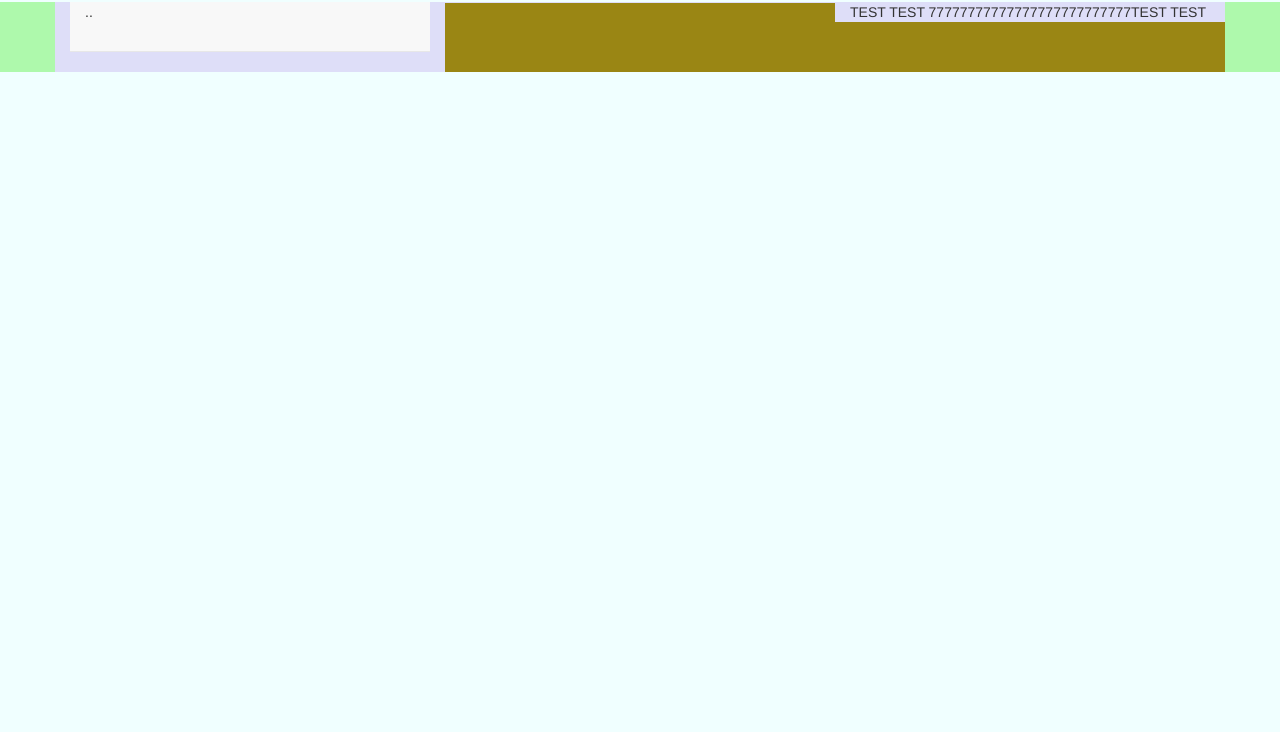
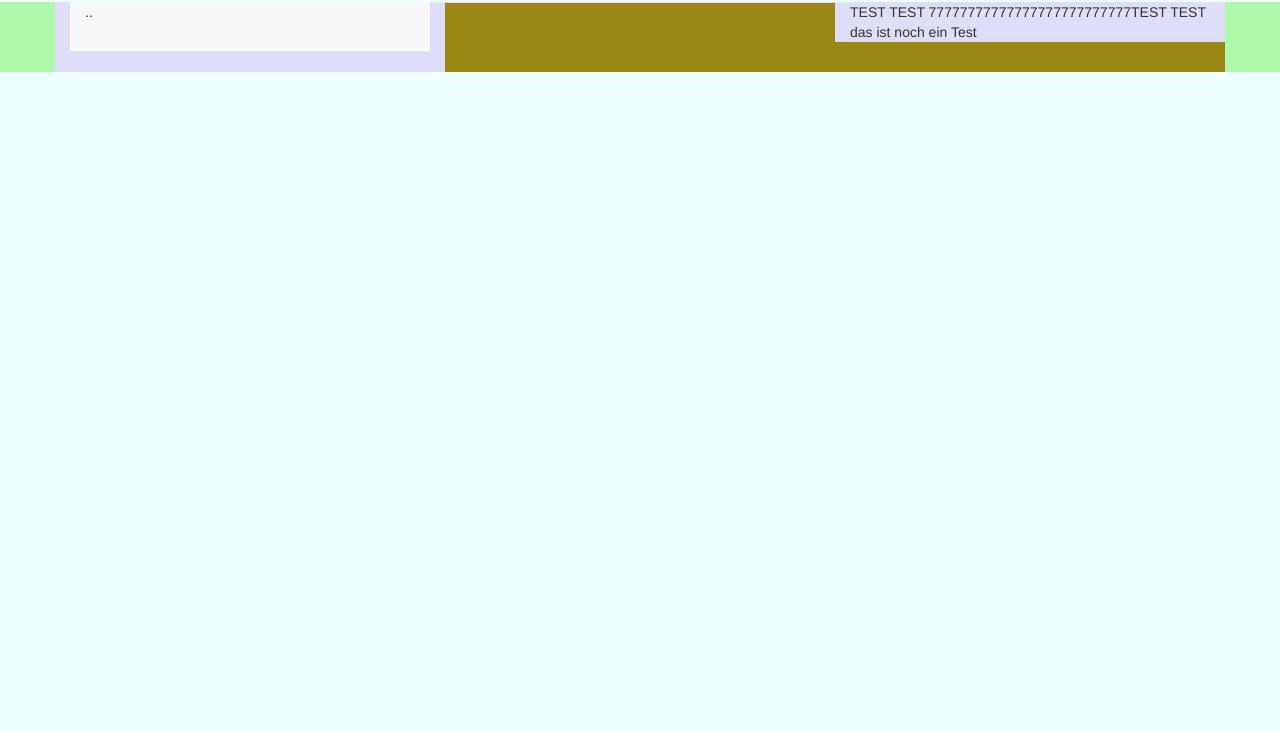
Before and after one commit to FlorianBuchfink/StraightBeTest, a plain HTML site: page index.html in a window 1280 px wide. Shown: the part 68-800 px from the top of the page. Drawn offline with nearby package versions, Linux system fonts and the light colour scheme.

Commit message:
Hallo großes update

```diff
--- a/index.html
+++ b/index.html
@@ -39,7 +39,7 @@
 
 				</div>
 				<div class="col-xs-4" style="background-color: #dedef8">
-				TEST TEST 77777777777777777777777777TEST TEST
+				TEST TEST 77777777777777777777777777TEST TEST das ist noch ein Test
 				</div>
 			</div>
 		</div>
```
